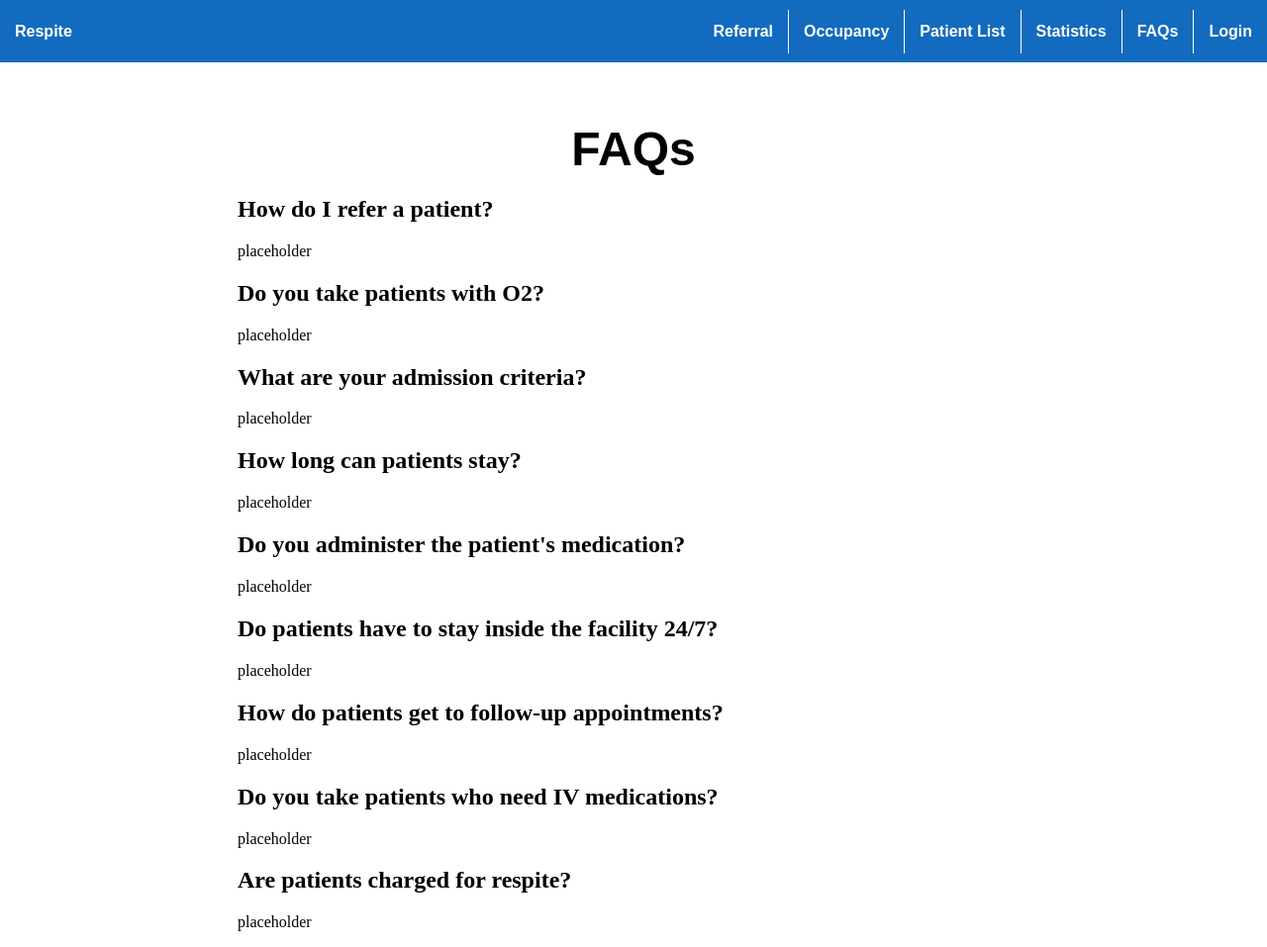
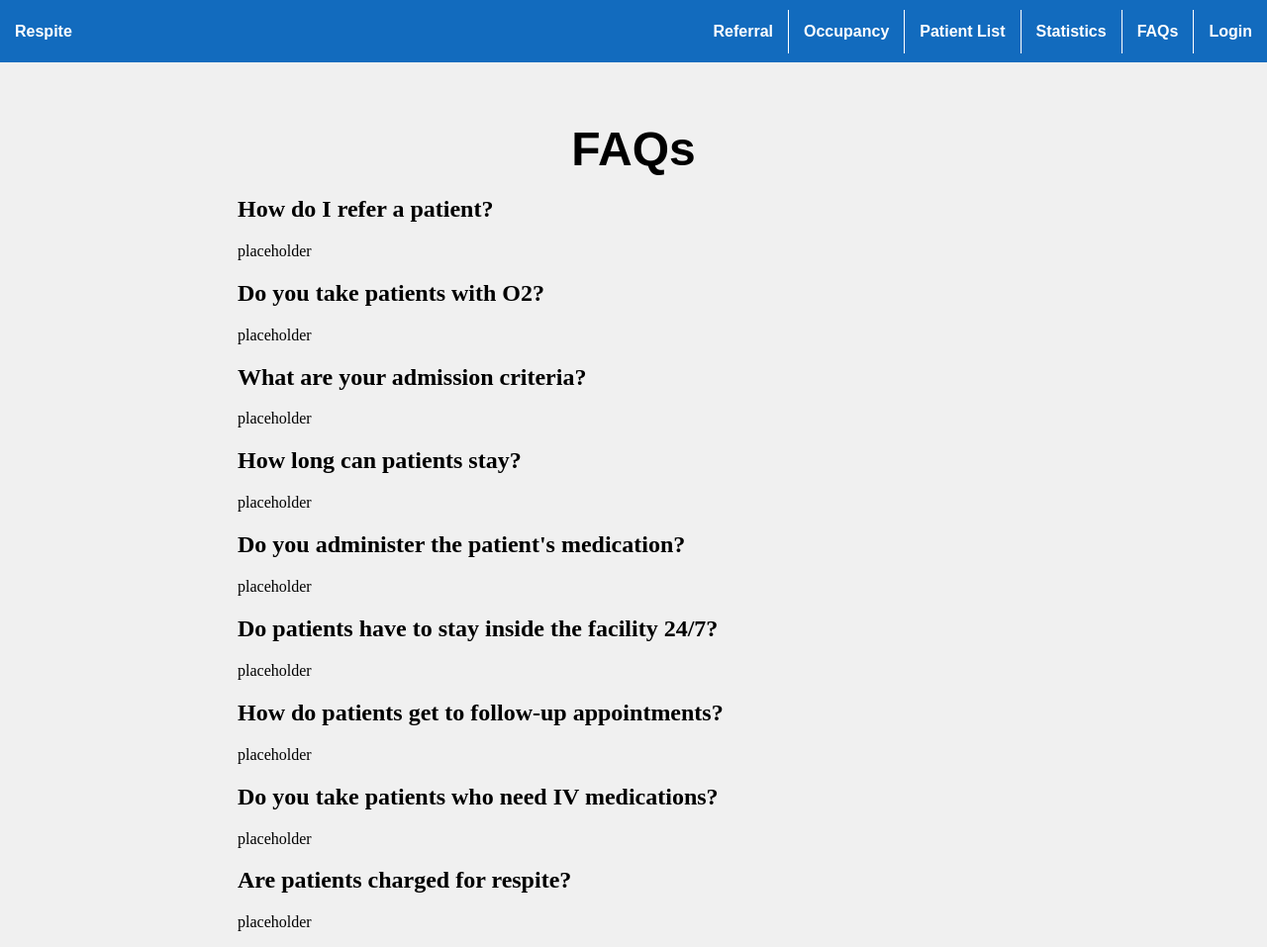
Before and after one commit to CodyPitts/patient-tracker, a Django app: page /faqs/ in a window 1280 px wide. Shown: the whole page at 99% size. Run offline with Django 3.2, Linux system fonts and the light colour scheme; data comes from the database, SQL or seed files in the repository.

Commit message:
background color (fff to f0f0f0

```diff
--- a/respite/static/respite/style.css
+++ b/respite/static/respite/style.css
@@ -74,7 +74,7 @@ h1 {
 }
 
 body {
-    background-color: #fff;
+    background-color: #f0f0f0;
     margin: 0;
     padding: 0;
 }
@@ -90,5 +90,5 @@ body {
 .container {
     max-width: 800px;
     margin: 0 auto;
-    background-color: #fff;
+    background-color: #f0f0f0;
 }
```
